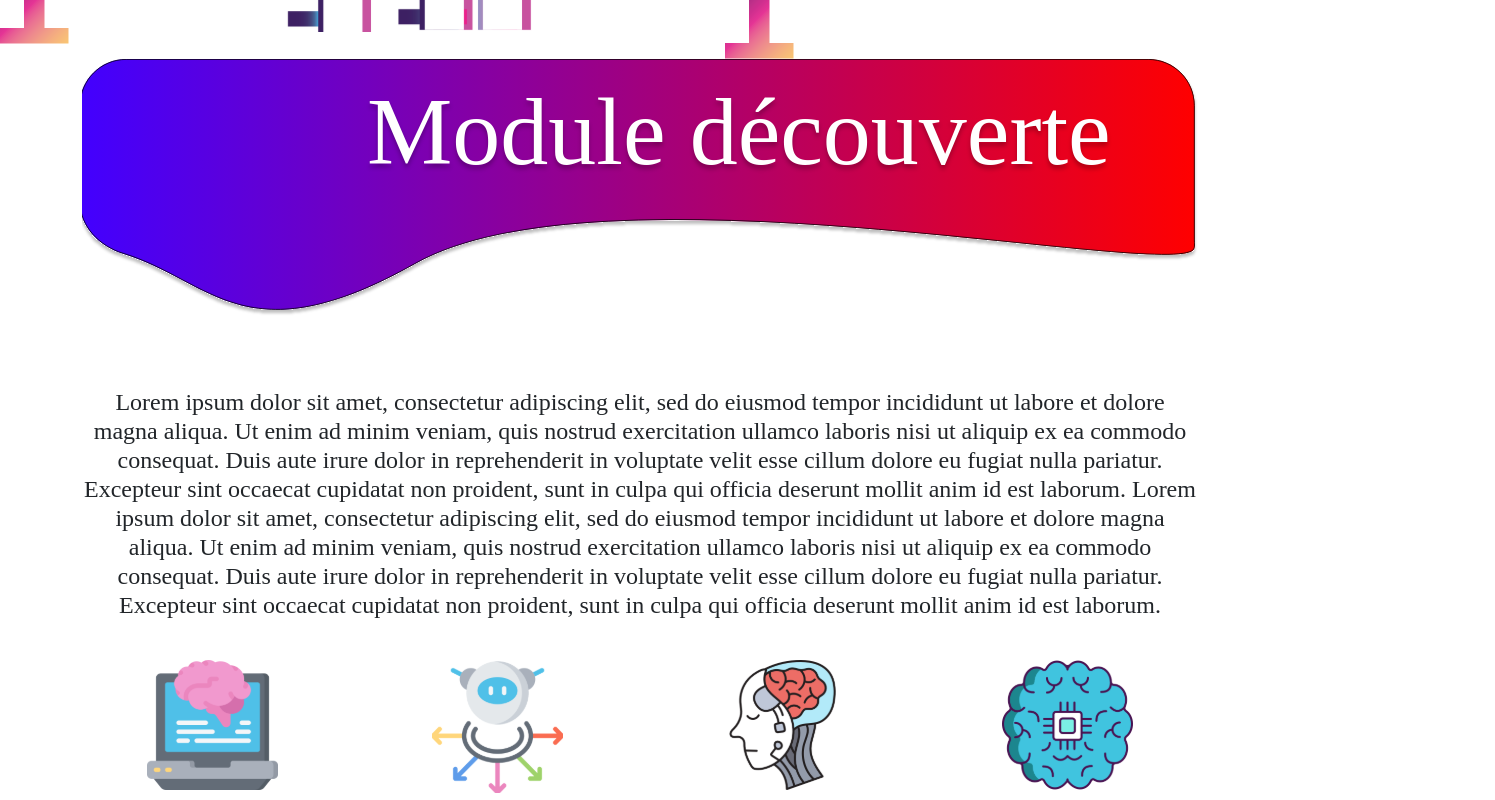
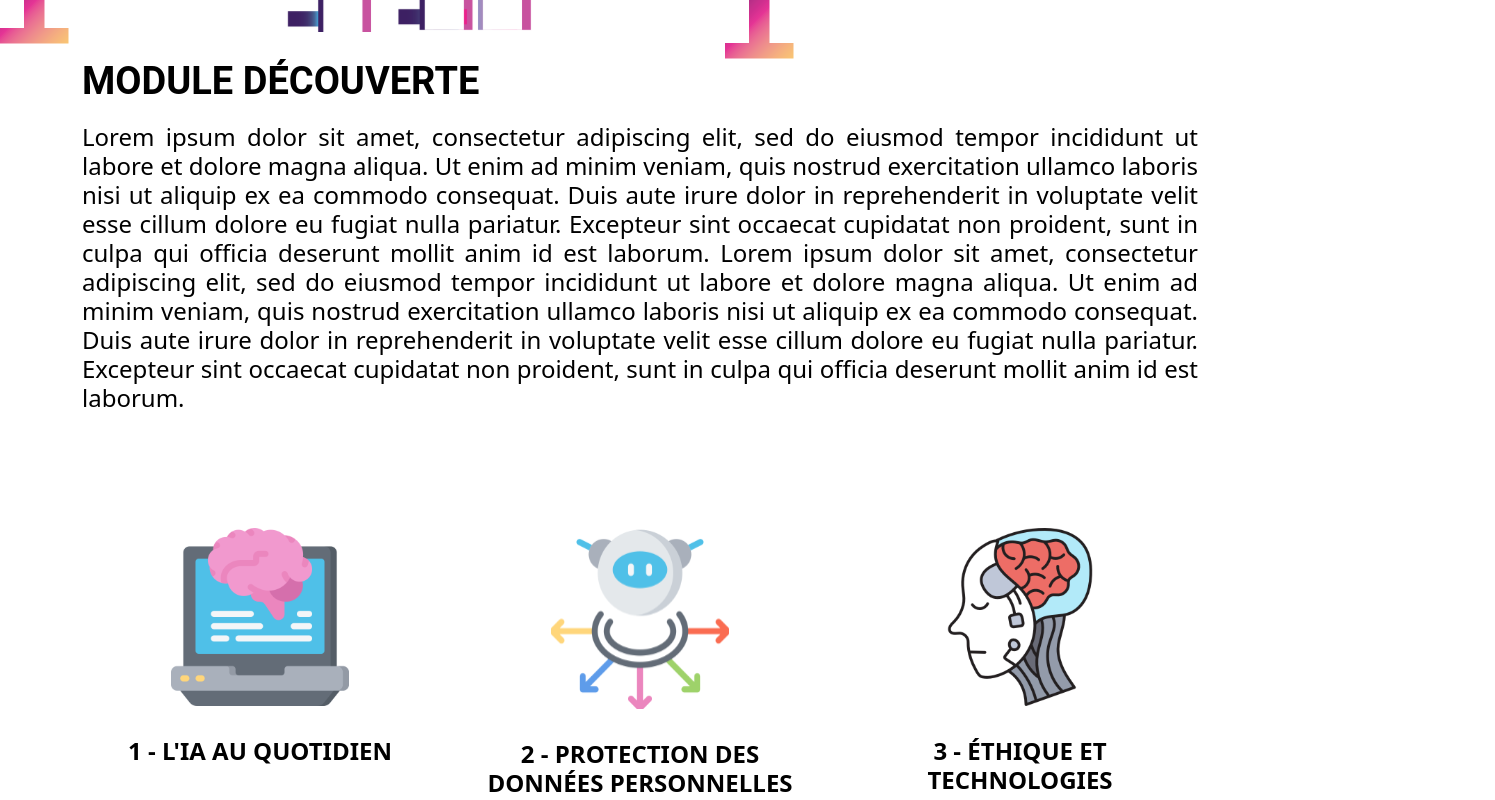
Before and after one commit to Generation-IA/Vulgarization-kit, a React (Create React App) app in the folder kit/: page / in a window 1280 px wide. Shown: the part 320-1120 px from the top of the page, 1495 px wide, since content can reach past the window. Built offline with nearby package versions, Linux system fonts and the light colour scheme.

Commit message:
Update Decouverte

```diff
--- a/kit/src/App.js
+++ b/kit/src/App.js
@@ -78,7 +78,6 @@ class App extends React.Component {
         <First/>
         <Decouverte/>
         <At1/>
-
       </div>
     );
   }
--- a/kit/src/Decouverte.js
+++ b/kit/src/Decouverte.js
@@ -3,7 +3,6 @@ import logo from './img/Rectangle 35.svg';
 import ia1 from './img/ia-1.svg';
 import ia2 from './img/ia-2.svg';
 import ia3 from './img/ia-3.svg';
-import ia4 from './img/ia-4.svg';
 import './css/Decouverte.css';
 import "bootstrap/dist/css/bootstrap.css";
 import { Container, Col, Row, Button} from "react-bootstrap";
@@ -20,7 +19,6 @@ class Decouverte extends React.Component {
         return (
             <Container className='align-items-center'>
                 <Row>
-                    <img src={logo}></img>
                     <h2 class='title'>Module découverte</h2>
                 </Row>
                 <Row>
@@ -29,13 +27,21 @@ class Decouverte extends React.Component {
                     </p>
                 </Row>
                 <Row>
-                    <Col><img src={ia1} className='img' ></img></Col>
-                    <Col><img src={ia2} className='img' ></img></Col>
-                    <Col><img src={ia3} className='img' ></img></Col>
-                    <Col><img src={ia4} className='img' ></img></Col>
+                    <Col>
+                        <img src={ia1} className='imglogo' ></img>
+                        <h2 class='subtitle'>1 - L'IA AU QUOTIDIEN</h2>
+                    </Col>
+                    <Col>
+                        <img src={ia2} className='imglogo' ></img>
+                        <h2 class='subtitle'>2 - PROTECTION DES DONNÉES PERSONNELLES</h2>
+                    </Col>
+                    <Col>
+                        <img src={ia3} className='imglogo' ></img>
+                        <h2 class='subtitle'>3 - ÉTHIQUE ET TECHNOLOGIES</h2>
+                    </Col>
                 </Row>
                 <Row>
-                    <h2 className='pres' >Présentation rapide des ateliers</h2>
+                    <h2 className='pres'>Présentation rapide des ateliers</h2>
                 </Row>
                 <Row>
                     <p>
--- a/kit/src/css/Decouverte.css
+++ b/kit/src/css/Decouverte.css
@@ -16,7 +16,7 @@
     color: #000000;
 }
 
-.img{
+.imglogo{
     /*Center image*/
     display: block;
     margin-left: auto;
@@ -25,41 +25,71 @@
 }
 
 .title{
-    /*Position element on top of precedent*/
-    position: relative;
-    top: -220px;
-    left: 25%;
-    height: 72px;
+    /*Put text on he left */
+    text-align: left;
 
-    /*Set element in the middle of the screen */
-    margin: 0 auto;
+    font-family: 'Roboto';
+    font-style: normal;
+    font-weight: 700;
+    font-size: 38px;
+    line-height: 45px;
+    text-transform: uppercase;
 
+    color: #000000;
 
-    font-family: 'Sen';
-    font-style: normal;
-    font-weight: 400;
-    font-size: 96px;
-    line-height: 116px;
-    display: flex;
-    align-items: center;
-    text-align: center;
-
-    color: #FFFFFF;
-
-    text-shadow: 0px 4px 4px rgba(0, 0, 0, 0.25);
+    /*Set bottom pading*/
+    padding-bottom: 10px;
 }
 
 .text{
-    /*Center text */
-    text-align: center;
 
     /* set a botom padding of 40px */
-    padding-bottom: 40px;
-    margin: 0 auto;
-    width: 100px;
-    font-family: 'Sen';
+    padding-bottom: 100px;
     font-style: normal;
     font-weight: 400;
     font-size: 24px;
     line-height: 29px;
+    text-align: justify;
+
+    color: #000000;
 }
+
+.subtitle{
+    /*Set padding top */
+    padding-top: 30px;
+
+    /*Set a botom padding of 40px */
+    padding-bottom: 50px;
+
+    font-style: normal;
+    font-weight: 700;
+    font-size: 24px;
+    line-height: 29px;
+    text-align: center;
+
+    color: #000000;
+
+}
+
+/*Add hover effect on the images imglogo*/
+.imglogo:hover{
+	opacity: 1;
+	-webkit-animation: flash 1.5s;
+	animation: flash 1.5s;
+}
+@-webkit-keyframes flash {
+	0% {
+		opacity: .4;
+	}
+	100% {
+		opacity: 1;
+	}
+}
+@keyframes flash {
+	0% {
+		opacity: .4;
+	}
+	100% {
+		opacity: 1;
+	}
+}
```
